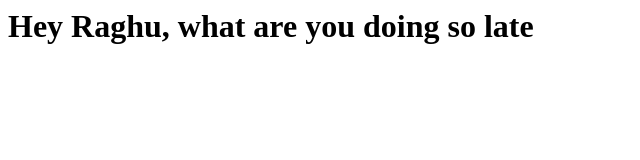
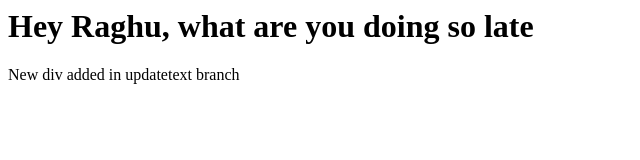
Before and after one commit to raghubs4fun/myfirsttest, a plain HTML site: page index.html in a window 1280 px wide. Shown: the whole page, without its empty margins (0-640 px from the left). Drawn offline with Linux system fonts and the light colour scheme.

Commit message:
Updated the index html to add div

```diff
--- a/index.html
+++ b/index.html
@@ -3,5 +3,6 @@
 </head>
 <body>
 <h1> Hey Raghu, what are you doing so late </h1>
+<div>New div added in updatetext branch</div>
 </body>
 </html>
```
